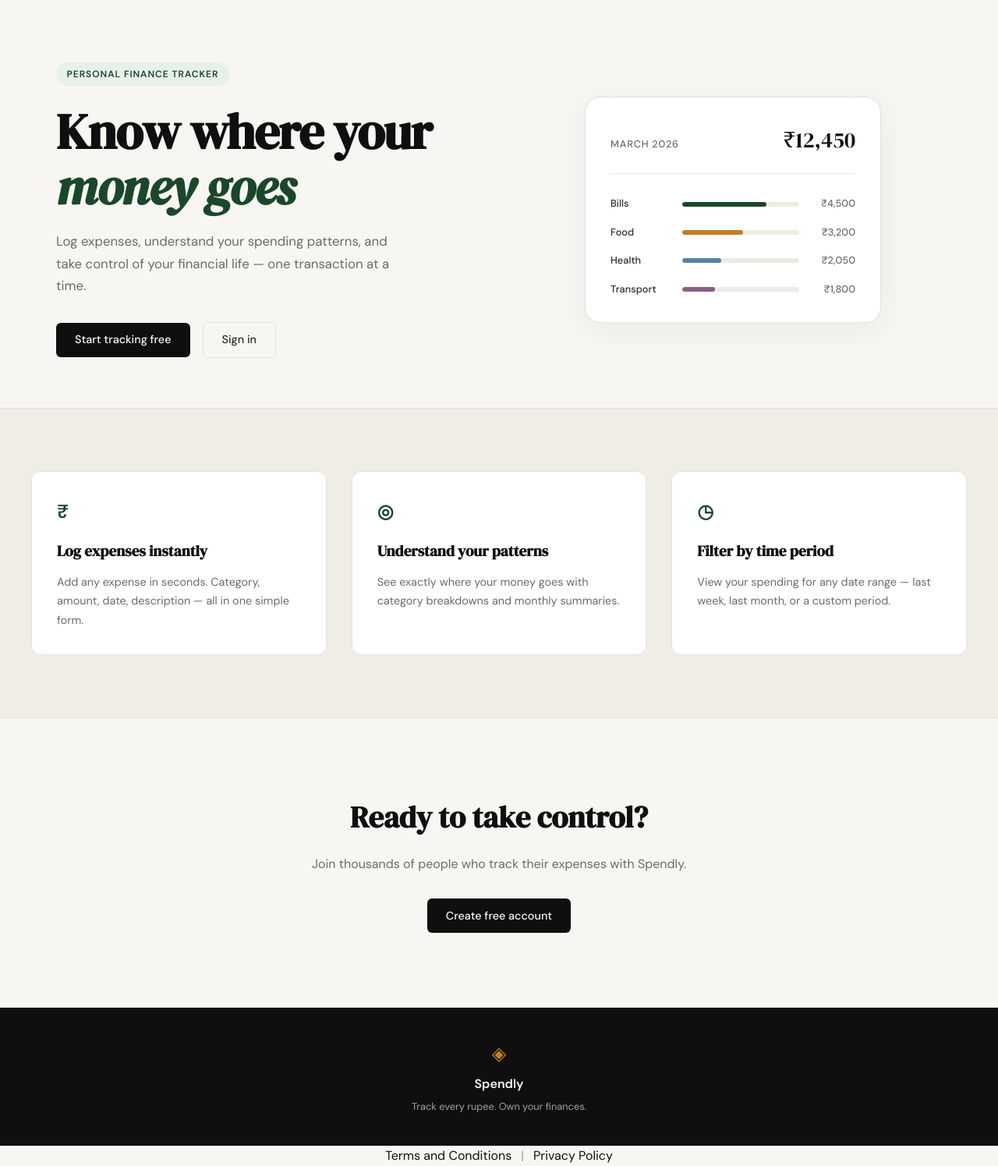
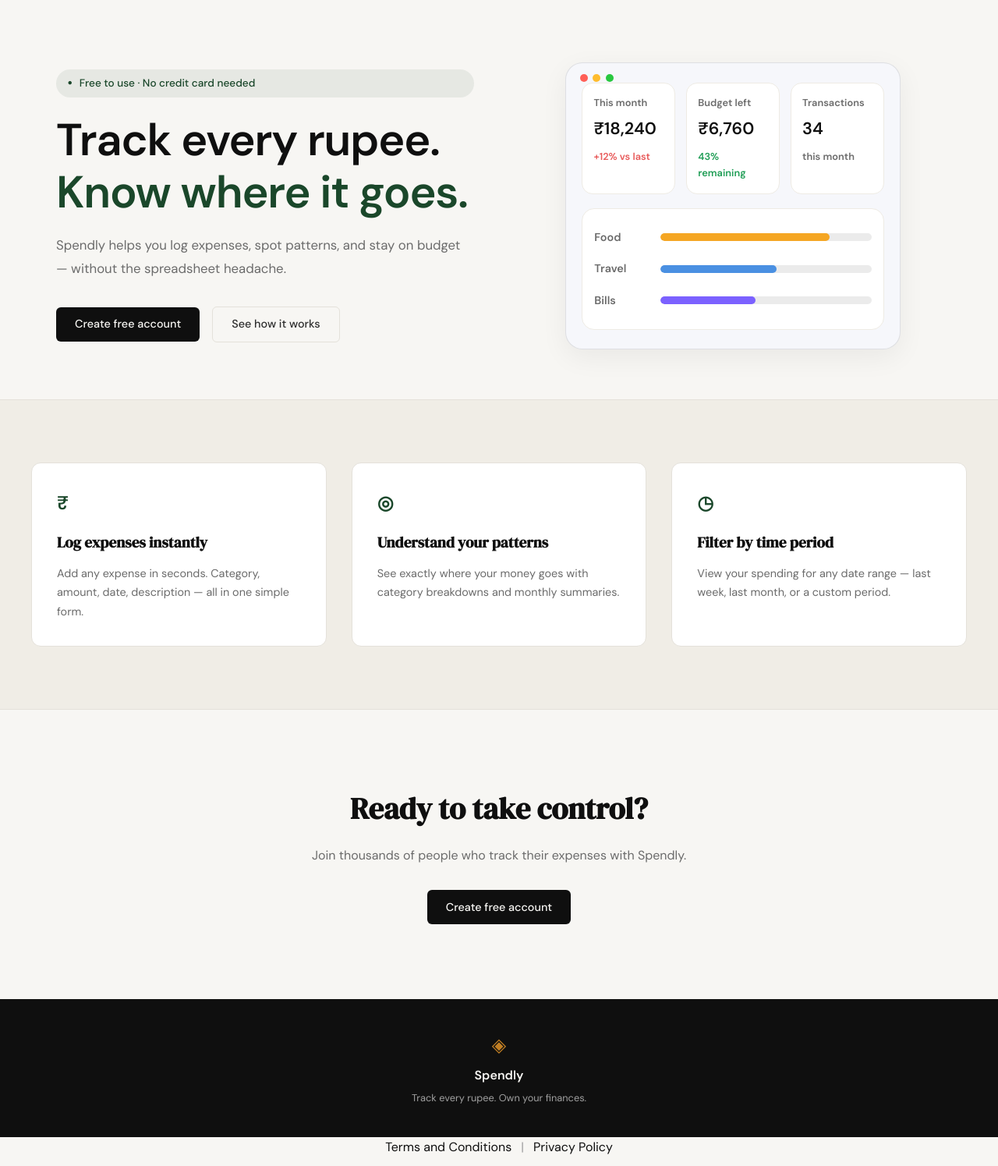
Before and after one commit to Mangesh19-parate/Budget-tracker, a Flask app: page / in a window 1280 px wide. Shown: the part 61-1556 px from the top of the page at 78% size. Run offline with Flask 3, Linux system fonts and the light colour scheme.

Commit message:
landing: redesign hero section to match mockup

```diff
--- a/static/css/style.css
+++ b/static/css/style.css
@@ -133,39 +133,54 @@ a { color: inherit; text-decoration: none; }
     margin: 0 auto;
 }
 
+.hero-inner {
+    display: flex;
+    flex-direction: column;
+}
+
 .hero-badge {
-    display: inline-block;
-    background: var(--accent-light);
+    display: inline-flex;
+    align-items: center;
+    gap: 0.55rem;
+    background: rgba(26, 71, 42, 0.08);
     color: var(--accent);
-    font-size: 0.75rem;
-    font-weight: 600;
-    letter-spacing: 0.08em;
-    text-transform: uppercase;
-    padding: 0.35rem 0.85rem;
+    font-size: 0.85rem;
+    font-weight: 500;
+    padding: 0.45rem 0.9rem;
     border-radius: 999px;
-    margin-bottom: 1.5rem;
+    margin-bottom: 1.4rem;
+}
+
+.hero-badge-lead {
+    font-size: 1.1rem;
+    line-height: 1;
+    color: var(--accent);
 }
 
 .hero-title {
-    font-family: var(--font-display);
-    font-size: clamp(2.5rem, 5vw, 4rem);
-    line-height: 1.1;
+    font-family: var(--font-body);
+    font-size: clamp(2.3rem, 4.5vw, 3.6rem);
+    line-height: 1.15;
     letter-spacing: -0.02em;
-    color: var(--ink);
-    margin-bottom: 1.25rem;
+    margin-bottom: 1.2rem;
 }
 
-.hero-title em {
-    font-style: italic;
+.hero-title-dark {
+    color: var(--ink);
+    font-weight: 800;
+}
+
+.hero-title-green {
     color: var(--accent);
+    font-weight: 800;
 }
 
 .hero-subtitle {
     font-size: 1.05rem;
     color: var(--ink-muted);
-    line-height: 1.7;
-    max-width: 460px;
-    margin-bottom: 2rem;
+    line-height: 1.8;
+    max-width: 520px;
+    margin-bottom: 2.1rem;
 }
 
 .hero-actions {
@@ -175,7 +190,7 @@ a { color: inherit; text-decoration: none; }
 }
 
 /* ------------------------------------------------------------------ */
-/* Mock card (hero visual)                                             */
+/* Mock browser / dashboard                                           */
 /* ------------------------------------------------------------------ */
 
 .hero-visual {
@@ -183,78 +198,139 @@ a { color: inherit; text-decoration: none; }
     justify-content: center;
 }
 
-.mock-card {
-    background: var(--paper-card);
-    border: 1px solid var(--border);
-    border-radius: var(--radius-lg);
-    padding: 2rem;
+.mock-browser {
     width: 100%;
-    max-width: 380px;
-    box-shadow: 0 8px 40px rgba(0,0,0,0.06);
+    max-width: 430px;
+    background: #f6f7fb;
+    border: 1px solid rgba(15, 15, 15, 0.1);
+    border-radius: 22px;
+    box-shadow: 0 10px 35px rgba(0,0,0,0.06);
+    padding: 1.2rem 1.25rem 1.5rem;
+    position: relative;
 }
 
-.mock-card-header {
+.mock-window-controls {
+    position: absolute;
+    top: 14px;
+    left: 18px;
     display: flex;
-    justify-content: space-between;
-    align-items: baseline;
-    margin-bottom: 1.75rem;
-    padding-bottom: 1.25rem;
-    border-bottom: 1px solid var(--border-soft);
+    gap: 0.4rem;
 }
 
-.mock-label {
-    font-size: 0.8rem;
-    font-weight: 500;
-    color: var(--ink-muted);
-    text-transform: uppercase;
-    letter-spacing: 0.06em;
+.ctrl {
+    width: 10px;
+    height: 10px;
+    border-radius: 999px;
+    display: inline-block;
 }
 
-.mock-total {
-    font-family: var(--font-display);
-    font-size: 1.75rem;
-    color: var(--ink);
+.ctrl-1 { background: #ff5f57; }
+.ctrl-2 { background: #febc2e; }
+.ctrl-3 { background: #28c840; }
+
+.mock-content {
+    margin-top: 0.35rem;
 }
 
-.mock-bars { display: flex; flex-direction: column; gap: 1rem; }
-
-.mock-bar-row {
+.mock-row-cards {
     display: grid;
-    grid-template-columns: 80px 1fr 60px;
-    align-items: center;
-    gap: 0.75rem;
+    grid-template-columns: repeat(3, 1fr);
+    gap: 0.85rem;
+    margin-bottom: 1.15rem;
 }
 
-.mock-cat {
-    font-size: 0.8rem;
-    font-weight: 500;
-    color: var(--ink-soft);
+.mock-stat-card {
+    background: #ffffff;
+    border: 1px solid var(--border-soft);
+    border-radius: 14px;
+    padding: 0.95rem 0.9rem;
 }
 
-.mock-bar-track {
-    height: 6px;
-    background: var(--border-soft);
+.mock-stat-label {
+    font-size: 0.8rem;
+    color: var(--ink-muted);
+    margin-bottom: 0.35rem;
+    font-weight: 600;
+}
+
+.mock-stat-value {
+    font-size: 1.35rem;
+    font-weight: 800;
+    color: var(--ink);
+    margin-bottom: 0.55rem;
+}
+
+.mock-stat-trend {
+    font-size: 0.8rem;
+    font-weight: 700;
+}
+
+.mock-trend-down { color: #e85b5b; }
+.mock-trend-up { color: #1f9d55; }
+
+.mock-stat-sub {
+    font-size: 0.8rem;
+    color: var(--ink-muted);
+    font-weight: 600;
+}
+
+.mock-categories-card {
+    background: #ffffff;
+    border: 1px solid var(--border-soft);
+    border-radius: 16px;
+    padding: 1rem 0.95rem;
+}
+
+.mock-cat-row {
+    display: grid;
+    grid-template-columns: 70px 1fr;
+    align-items: center;
+    gap: 0.9rem;
+    padding: 0.55rem 0;
+}
+
+.mock-cat-name {
+    font-size: 0.9rem;
+    font-weight: 700;
+    color: var(--ink-muted);
+}
+
+.mock-cat-track {
+    height: 10px;
+    background: rgba(0,0,0,0.08);
     border-radius: 999px;
     overflow: hidden;
 }
 
-.mock-bar {
+.mock-cat-bar {
     height: 100%;
-    background: var(--accent);
     border-radius: 999px;
-    transition: width 0.6s ease;
 }
 
-.mock-bar-2 { background: var(--accent-2); }
-.mock-bar-3 { background: #5b7fa6; }
-.mock-bar-4 { background: #8b5e83; }
+.mock-cat-food { background: #f5a623; }
+.mock-cat-travel { background: #4a90e2; }
+.mock-cat-bills { background: #7b61ff; }
 
-.mock-amt {
-    font-size: 0.8rem;
-    font-weight: 500;
-    color: var(--ink-muted);
-    text-align: right;
+@media (max-width: 900px) {
+    .hero { grid-template-columns: 1fr; text-align: center; }
+    .hero-inner { align-items: center; }
+    .hero-actions { justify-content: center; }
+    .hero-visual { margin-top: 1.8rem; }
 }
+
+@media (max-width: 600px) {
+    .nav-links a:not(.nav-cta) { display: none; }
+    .hero { padding: 3rem 1rem 2rem; }
+    .hero-title { font-size: 2.2rem; }
+    .mock-row-cards { grid-template-columns: 1fr; }
+}
+
+
+/* ------------------------------------------------------------------ */
+/* Mock card (hero visual) (legacy styles)                         */
+/* ------------------------------------------------------------------ */
+/* Kept intentionally for backward compatibility with older markup. */
+
 
 /* ------------------------------------------------------------------ */
 /* Buttons                                                             */
--- a/templates/landing.html
+++ b/templates/landing.html
@@ -6,55 +6,76 @@
 
 <section class="hero">
     <div class="hero-inner">
-        <div class="hero-badge">Personal Finance Tracker</div>
+        <div class="hero-badge">
+            <span class="hero-badge-lead">•</span>
+            Free to use · No credit card needed
+        </div>
+
         <h1 class="hero-title">
-            Know where your<br>
-            <em>money goes</em>
+            <span class="hero-title-dark">Track every rupee.</span>
+            <span class="hero-title-green"> Know where it goes.</span>
         </h1>
+
         <p class="hero-subtitle">
-            Log expenses, understand your spending patterns,
-            and take control of your financial life —
-            one transaction at a time.
+            Spendly helps you log expenses, spot patterns, and stay on budget — without the spreadsheet headache.
         </p>
+
         <div class="hero-actions">
-            <a href="{{ url_for('register') }}" class="btn-primary">Start tracking free</a>
-            <a href="{{ url_for('login') }}" class="btn-ghost">Sign in</a>
+            <a href="{{ url_for('register') }}" class="btn-primary">Create free account</a>
+            <a href="#" class="btn-ghost">See how it works</a>
         </div>
     </div>
+
     <div class="hero-visual">
-        <div class="mock-card">
-            <div class="mock-card-header">
-                <span class="mock-label">March 2026</span>
-                <span class="mock-total">₹12,450</span>
+        <div class="mock-browser">
+            <div class="mock-window-controls">
+                <span class="ctrl ctrl-1"></span>
+                <span class="ctrl ctrl-2"></span>
+                <span class="ctrl ctrl-3"></span>
             </div>
-            <div class="mock-bars">
-                <div class="mock-bar-row">
-                    <span class="mock-cat">Bills</span>
-                    <div class="mock-bar-track">
-                        <div class="mock-bar" style="width: 72%"></div>
+
+            <div class="mock-content">
+                <div class="mock-row-cards">
+                    <div class="mock-stat-card">
+                        <div class="mock-stat-label">This month</div>
+                        <div class="mock-stat-value">₹18,240</div>
+                        <div class="mock-stat-trend mock-trend-down">+12% vs last</div>
                     </div>
-                    <span class="mock-amt">₹4,500</span>
+
+                    <div class="mock-stat-card">
+                        <div class="mock-stat-label">Budget left</div>
+                        <div class="mock-stat-value">₹6,760</div>
+                        <div class="mock-stat-trend mock-trend-up">43% remaining</div>
+                    </div>
+
+                    <div class="mock-stat-card">
+                        <div class="mock-stat-label">Transactions</div>
+                        <div class="mock-stat-value">34</div>
+                        <div class="mock-stat-sub">this month</div>
+                    </div>
                 </div>
-                <div class="mock-bar-row">
-                    <span class="mock-cat">Food</span>
-                    <div class="mock-bar-track">
-                        <div class="mock-bar mock-bar-2" style="width: 52%"></div>
+
+                <div class="mock-categories-card">
+                    <div class="mock-cat-row">
+                        <div class="mock-cat-name">Food</div>
+                        <div class="mock-cat-track">
+                            <div class="mock-cat-bar mock-cat-food" style="width: 80%"></div>
+                        </div>
                     </div>
-                    <span class="mock-amt">₹3,200</span>
-                </div>
-                <div class="mock-bar-row">
-                    <span class="mock-cat">Health</span>
-                    <div class="mock-bar-track">
-                        <div class="mock-bar mock-bar-3" style="width: 33%"></div>
+
+                    <div class="mock-cat-row">
+                        <div class="mock-cat-name">Travel</div>
+                        <div class="mock-cat-track">
+                            <div class="mock-cat-bar mock-cat-travel" style="width: 55%"></div>
+                        </div>
                     </div>
-                    <span class="mock-amt">₹2,050</span>
-                </div>
-                <div class="mock-bar-row">
-                    <span class="mock-cat">Transport</span>
-                    <div class="mock-bar-track">
-                        <div class="mock-bar mock-bar-4" style="width: 28%"></div>
+
+                    <div class="mock-cat-row">
+                        <div class="mock-cat-name">Bills</div>
+                        <div class="mock-cat-track">
+                            <div class="mock-cat-bar mock-cat-bills" style="width: 45%"></div>
+                        </div>
                     </div>
-                    <span class="mock-amt">₹1,800</span>
                 </div>
             </div>
         </div>
```
Also changed, not shown: hero image.png (added).
